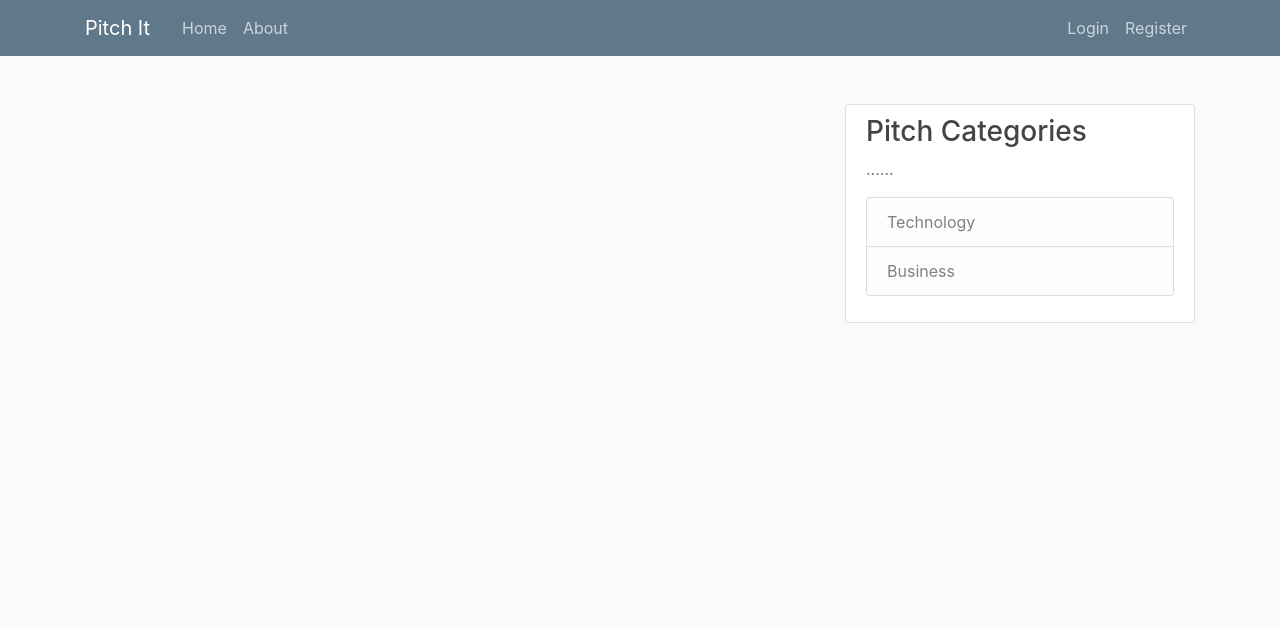
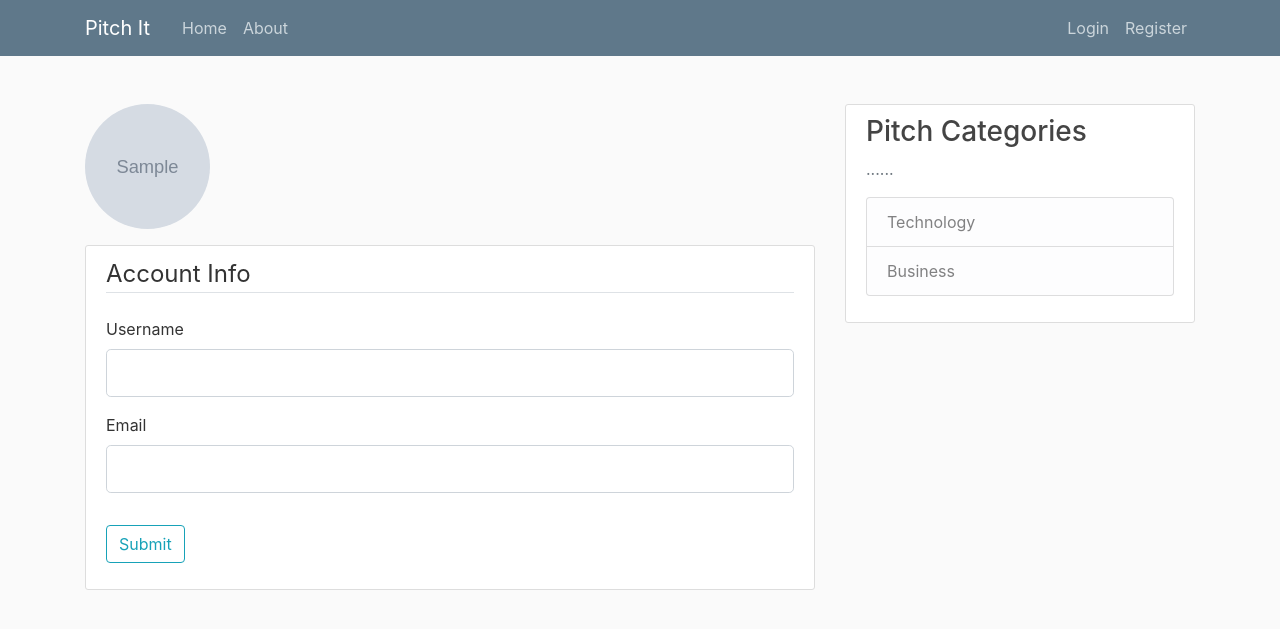
Before and after one commit to AliKheirAbdi/pitchit, a Python web app: template templates/account.html in a window 1280 px wide. Shown: the top 629 px of the page. Run offline with Jinja, Linux system fonts and the light colour scheme; the template is opened without the code that fills it: most values are stand-ins (such as "Sample title", 1, 10 or a date in 2020); grey boxes marked "Sample" are stand-in pictures; form fields are guessed from the names that the template uses; some libraries are stand-ins or nearby versions.

Commit message:
added the ability for a user to update the account info in account.html

```diff
--- a/templates/account.html
+++ b/templates/account.html
@@ -1,4 +1,48 @@
 {% extends "layout.html" %}
 {% block content %}
-      <h1>{{ current_user.username }}</h1>
+        <div class="media">
+          <img class="rounded-circle account-img" src="{{ image_file }}">
+          <div class="media-body">
+            <h2 class="account-heading">{{ current_user.username }}</h2>
+            <p class="text-secondary">{{ current_user.email }}</p>
+          </div>
+        </div>
+            <div class="content-section">
+        <form method="POST" action="">
+            {{ form.hidden_tag() }}
+            <fieldset class="form-group">
+                <legend class="border-bottom mb-4">Account Info</legend>
+                <div class="form-group">
+                    {{ form.username.label(class="form-control-label") }}
+
+                    {% if form.username.errors %}
+                        {{ form.username(class="form-control form-control-lg is-invalid") }}
+                        <div class="invalid-feedback">
+                            {% for error in form.username.errors %}
+                                <span>{{ error }}</span>
+                            {% endfor %}
+                        </div>
+                    {% else %}
+                        {{ form.username(class="form-control form-control-lg") }}
+                    {% endif %}
+                </div>
+                <div class="form-group">
+                    {{ form.email.label(class="form-control-label") }}
+                    {% if form.email.errors %}
+                        {{ form.email(class="form-control form-control-lg is-invalid") }}
+                        <div class="invalid-feedback">
+                            {% for error in form.email.errors %}
+                                <span>{{ error }}</span>
+                            {% endfor %}
+                        </div>
+                    {% else %}
+                        {{ form.email(class="form-control form-control-lg") }}
+                    {% endif %}
+                </div>
+            </fieldset>
+            <div class="form-group">
+                {{ form.submit(class="btn btn-outline-info") }}
+            </div>
+        </form>
+      </div>
 {% endblock content %}
```
